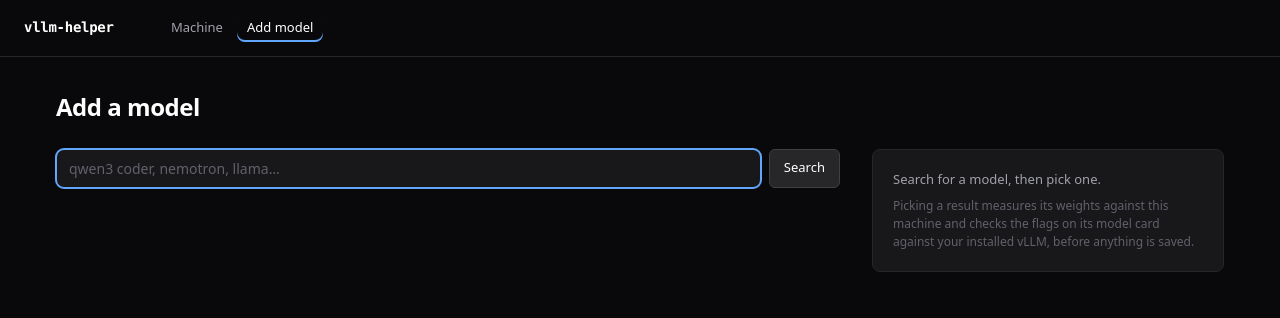
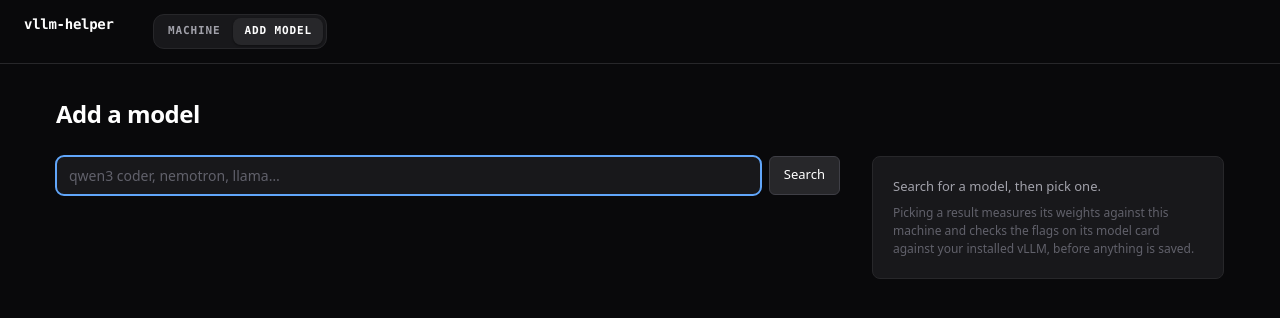
Before and after one commit to coder/vllm-helper, a website: page internal/web/static/models.html in a window 1280 px wide. Drawn offline with Linux system fonts and the light colour scheme; no server answers.

Commit message:
web: group the nav tabs into one rail
Two padded pills baseline-aligned against the bar's text sat at the wrong
height with an underline floating in mid-air. They now live in a recessed
rail that centres itself, and take the bar's mono voice.

```diff
--- a/internal/web/static/app.css
+++ b/internal/web/static/app.css
@@ -508,31 +508,52 @@
 
 /* ---------- nav ---------- */
 
+/* Two destinations, one at a time: a recessed rail holding both reads as a
+   switch with two positions, where two loose pills read as debris floating
+   over the header. The rail also gives the pair a box to sit in -- the bar
+   aligns its contents on their text baselines, which padded pills have no
+   business sharing, so it opts out with align-self. */
 .tabs {
+  align-self: center;
   display: flex;
-  gap: 0.25rem;
-  margin-left: 1rem;
+  gap: 0.125rem;
+  margin-left: 0.5rem;
+  padding: 0.1875rem;
+  border: 1px solid var(--border-default);
+  border-radius: calc(var(--radius) + 0.1875rem);
+  background: var(--surface-secondary);
 }
 
+/* Chrome speaks in the bar's voice: mono, small, tracked out, matching the
+   wordmark and the phase readout rather than the body text below. */
 .tab {
   color: var(--content-secondary);
-  font-size: 0.8125rem;
+  font-family: var(--font-mono);
+  font-size: 0.6875rem;
+  font-weight: 600;
+  letter-spacing: 0.08em;
+  text-transform: uppercase;
   text-decoration: none;
-  padding: 0.25rem 0.625rem;
+  white-space: nowrap;
+  padding: 0.3125rem 0.6875rem;
   border-radius: var(--radius);
+  transition:
+    color 120ms ease,
+    background-color 120ms ease;
 }
 
 .tab:hover {
   color: var(--content-primary);
-  background: var(--surface-secondary);
 }
 
-/* The current page is marked by weight and a rule rather than a filled pill:
-   the bar is chrome, and a bright control up here would compete with the
-   phase readout, which is the thing worth looking at. */
+/* The page you are on is the raised position of the switch: lifted onto a
+   lighter surface while the other stays down in the rail. Deliberately not
+   accent-coloured -- a bright control up here would compete with the phase
+   readout, which is the thing on the page worth looking at. */
 .tab[aria-current="page"] {
   color: var(--content-primary);
-  box-shadow: inset 0 -2px 0 var(--content-link);
+  background: var(--surface-tertiary);
+  box-shadow: 0 1px 2px hsl(240 10% 2% / 0.5);
 }
 
 .tab:focus-visible {
```
